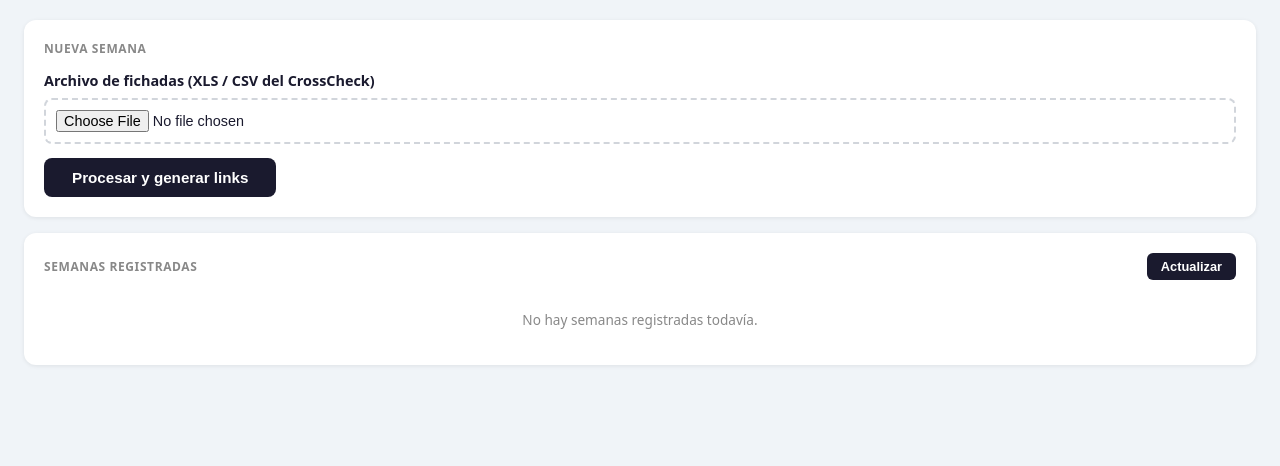
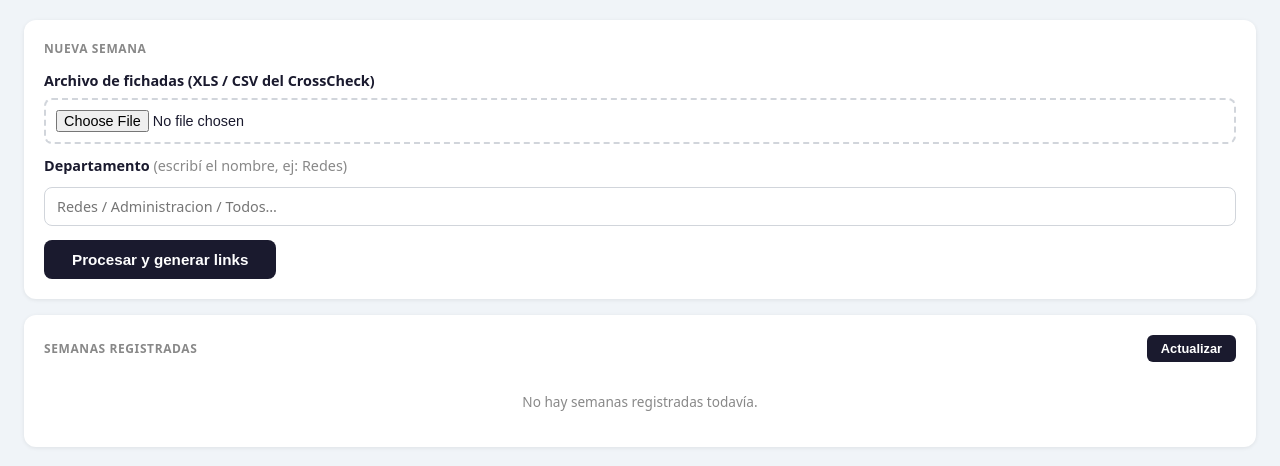
Before and after one commit to CMLAPAZ/HorasExtrasRelojCoop, a Flask app: page / in a window 1280 px wide. Shown: the part 52-518 px from the top of the page. Run offline with Flask 3, Linux system fonts and the light colour scheme; the visitor is signed in with stand-in values (Sample User, id 1); data that the repository does not hold is empty.

Commit message:
feat(depto): campo manual de departamento en subida
- supervisor.html: input texto "Departamento" antes del botón procesar
- servidor.py: depto_override sobreescribe departamento de todos los empleados del archivo

Co-Authored-By: Claude Sonnet 4.6 <noreply@anthropic.com>

```diff
--- a/servidor.py
+++ b/servidor.py
@@ -298,7 +298,8 @@ def procesar():
     except Exception as e:
         return jsonify({"error": str(e)}), 400
 
-    departamentos = request.form.getlist("departamentos") or None
+    departamentos    = request.form.getlist("departamentos") or None
+    depto_override   = request.form.get("depto_override", "").strip()
 
     try:
         empleados, fecha_desde, fecha_hasta = _procesar_empleados(df, departamentos)
@@ -308,8 +309,13 @@ def procesar():
     if not empleados:
         return jsonify({"error": "No se encontraron empleados para los departamentos seleccionados."}), 400
 
+    # Aplicar departamento manual a todos los empleados si se indicó
+    if depto_override:
+        for emp in empleados:
+            emp["departamento"] = depto_override
+
     meta = _cargar_metadata()
-    depto_label = ", ".join(departamentos) if departamentos else "Todos"
+    depto_label = depto_override or (", ".join(departamentos) if departamentos else "Todos")
 
     # Detectar duplicado por fechas + departamento
     if not request.form.get("force"):
--- a/templates/supervisor.html
+++ b/templates/supervisor.html
@@ -80,6 +80,10 @@
   <div class="card-title">Nueva semana</div>
   <label for="csv">Archivo de fichadas (XLS / CSV del CrossCheck)</label>
   <input type="file" id="csv" accept=".xls,.xlsx,.csv">
+  <div style="margin-top:12px">
+    <label for="depto-manual">Departamento <span style="font-weight:400;color:#888">(escribí el nombre, ej: Redes)</span></label>
+    <input type="text" id="depto-manual" placeholder="Redes / Administracion / Todos…" style="width:100%;padding:9px 12px;border:1px solid #d1d5db;border-radius:8px;font-size:.9rem;font-family:inherit;margin-top:4px">
+  </div>
   <div id="deptos-wrap" class="hidden">
     <div class="deptos-label">Seleccioná los departamentos a incluir:</div>
     <div id="deptos-checks" class="deptos-checks"></div>
@@ -194,6 +198,8 @@ async function procesar(force) {
   const fd = new FormData();
   fd.append('csv', file);
   if (force) fd.append('force', '1');
+  const deptoManual = document.getElementById('depto-manual').value.trim();
+  if (deptoManual) fd.append('depto_override', deptoManual);
   document.querySelectorAll('#deptos-checks input[name="dep"]:checked')
     .forEach(cb => fd.append('departamentos', cb.value));
 
```
